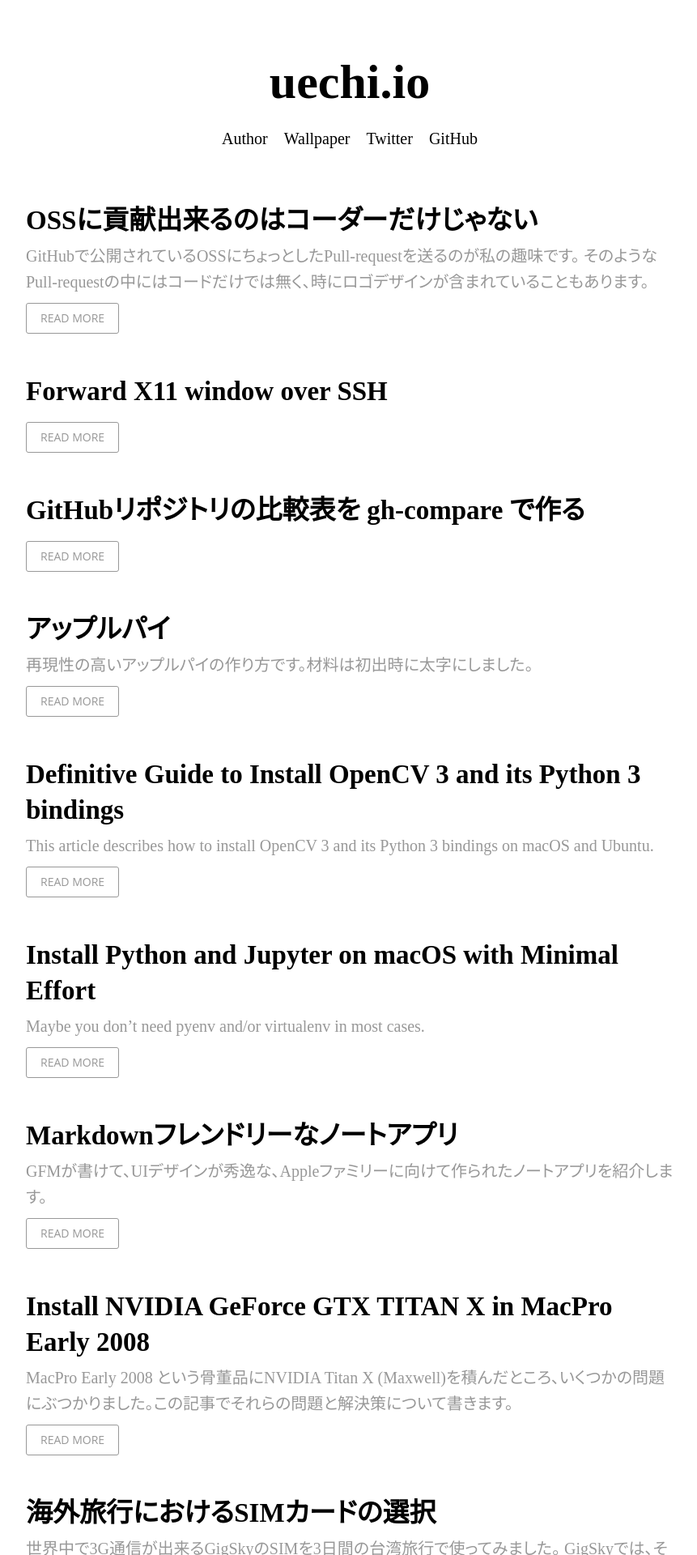
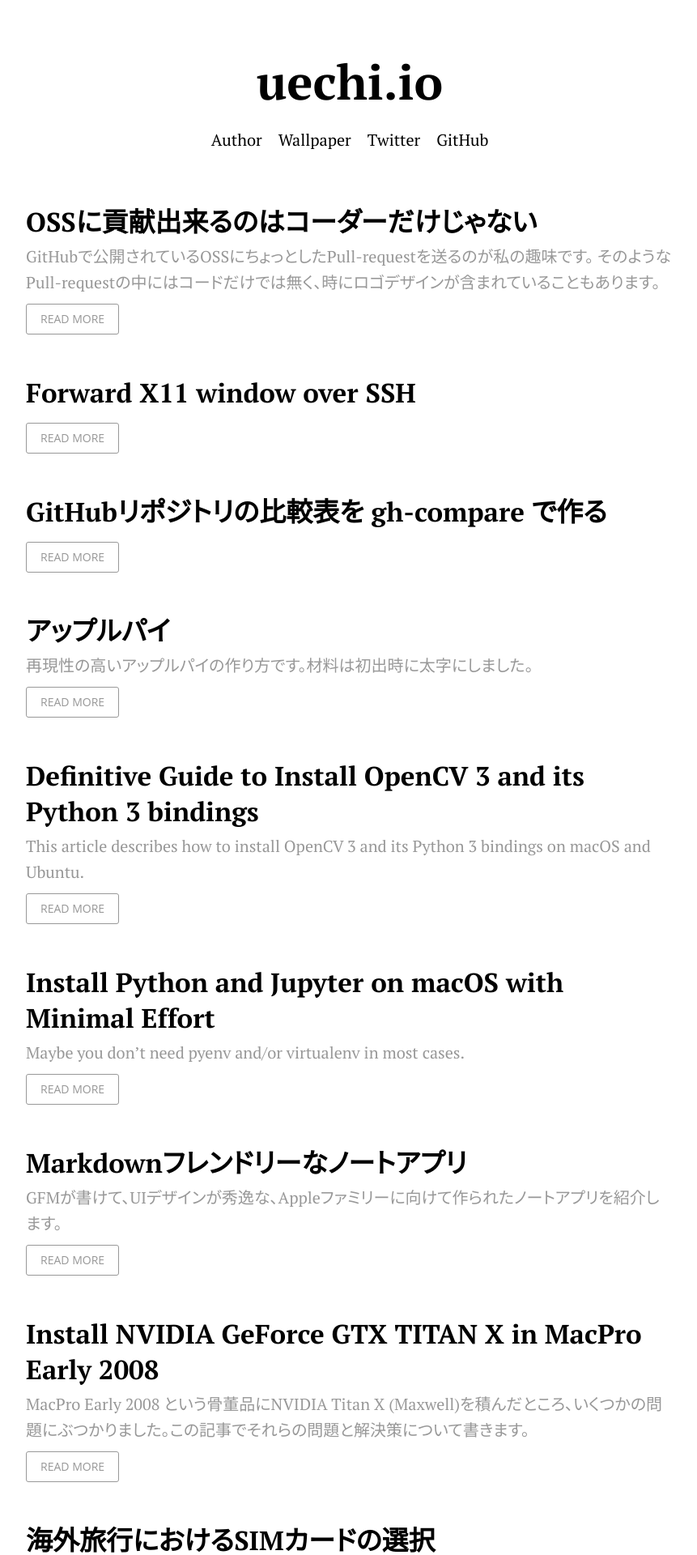
Before and after one commit to uetchy/uechi.io, a Jekyll site: the page built from _pages/index.html, in a window 1280 px wide. Shown: the top 1920 px of the page at 81% size, without its empty margins (208-1069 px from the left). Built offline with Jekyll 4.4.1, drawn with Linux system fonts in a browser that asks for light colours; nearby versions of some CDN libraries; comment, search, counter and statistics services are not loaded.

Commit message:
omit ten-mincho

```diff
--- a/_includes/head.html
+++ b/_includes/head.html
@@ -48,14 +48,14 @@
   <script defer src="https://platform.twitter.com/widgets.js" id="twitter-wjs"></script>
 
   <!-- Font -->
-  <script async src="https://use.typekit.net/rdk3qsb.js"></script>
+  <!-- <script async src="https://use.typekit.net/rdk3qsb.js"></script>
   <script>
     window.addEventListener('load', function(){
       try {
         Typekit.load({ async: true });
       } catch(e){}
     });
-  </script>
+  </script> -->
 
   <!-- Styles -->
   <link rel="stylesheet" href="{{ site.baseurl }}/css/index.css">
--- a/css/index.scss
+++ b/css/index.scss
@@ -10,7 +10,7 @@ body {
   width: 800px;
   margin: 0 auto;
   padding: 0 20px;
-  font-family: 'ten-mincho', "ヒラギノ明朝 ProN", "Hiragino Mincho ProN", serif;
+  font-family: 'PT Serif', "ヒラギノ明朝 ProN", "Hiragino Mincho ProN", serif;
   -webkit-font-smoothing: antialiased;
   text-rendering: optimizeLegibility;
   font-feature-settings: 'kern', 'palt', 'pwid';
```
